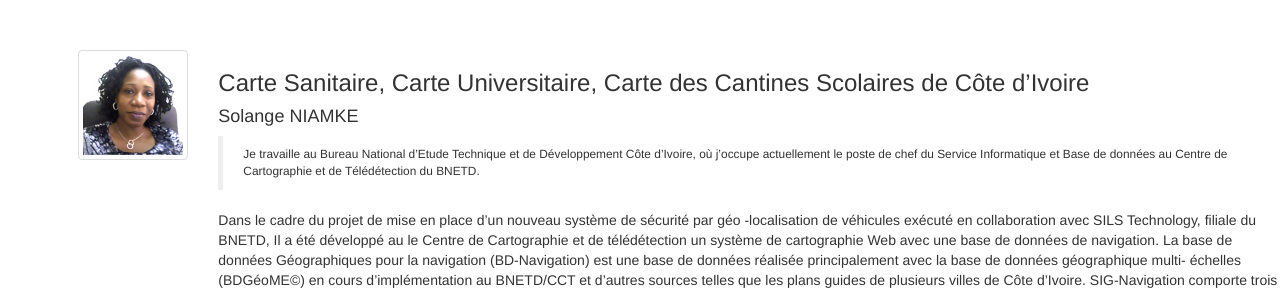
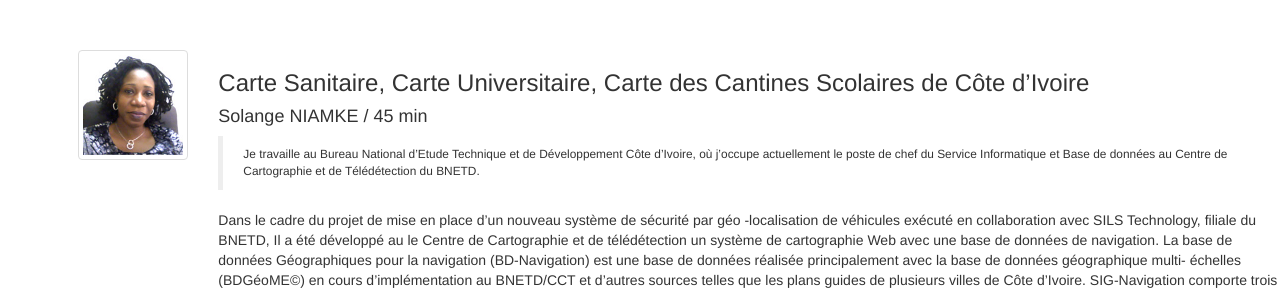
Before and after one commit to postgresqlfr/2024.pgday.fr, a Jekyll site: the page built from programme.html, in a window 1280 px wide and 900 px high, scrolled down 2189 px. Shown: the part 154-446 px from the top of the window. Built offline with Jekyll 4.4.1, drawn with Linux system fonts in a browser that asks for light colours; Markdown is read by kramdown in place of the engine named in the settings.

Commit message:
Add duration to a conference

```diff
--- a/programme.html
+++ b/programme.html
@@ -207,7 +207,7 @@ son analyse au cache en écriture. Il s'agit du point de départ pour une optimi
     </div>
     <div class="col-md-10">
         <h3>Carte Sanitaire, Carte Universitaire, Carte des Cantines Scolaires de Côte d’Ivoire</h3>
-        <h4>Solange NIAMKE</h4>
+        <h4>Solange NIAMKE / 45 min</h4>
         <p>
             <blockquote class="small">
             Je travaille au Bureau National d’Etude Technique et de Développement Côte d’Ivoire, où j’occupe actuellement le poste de chef du Service Informatique
```
